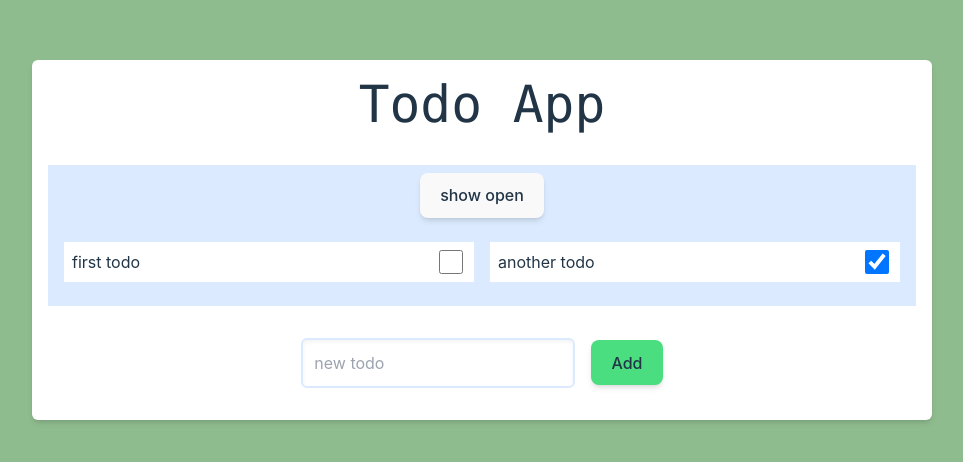
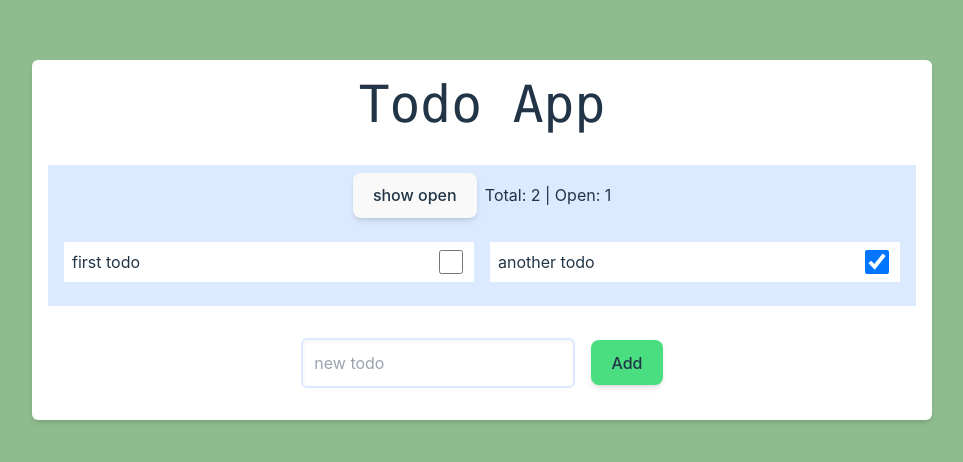
Before and after one commit to FrankBerlin/Practice, a React (Vite) app in the folder frank-to-do/: page / in a window 1280 px wide. Shown: the part 160-622 px from the top of the page, without its empty margins (158-1121 px from the left). Built offline with nearby package versions, Linux system fonts and the light colour scheme.

Commit message:
add todo counter as component

```diff
--- a/frank-to-do/src/App.jsx
+++ b/frank-to-do/src/App.jsx
@@ -1,4 +1,5 @@
 import { useState } from 'react'
+import Counter from './Counter';
 import './App.css'
 
 function App() {
@@ -35,6 +36,7 @@ function App() {
         <h1 className='pb-8 block text-grey-800 font-mono'>Todo App</h1>
         <div className='p-2 flex flex-row gap-2 justify-center bg-blue-100'>
           <label><button className='shadow-md' onClick={toggleOpen}>{showOpen ? 'show all' : 'show open'}</button></label>
+          <Counter todos={todos} />
         </div>
         <div className='p-2 flex bg-blue-100'>
           <div id="todolist" className='w-full grid grid-cols-1 md:grid-cols-2 p-2 gap-4'>
--- /dev/null
+++ b/frank-to-do/src/Counter.jsx
@@ -0,0 +1,16 @@
+import PropTypes from 'prop-types';
+
+const Counter = ({ todos }) => {
+
+    return (
+        <div className="flex items-center">
+            Total: {todos.length} | Open: {todos.filter((todo) => !todo.done).length}
+        </div>
+    );
+};
+
+Counter.propTypes = {
+    todos: PropTypes.array.isRequired,
+};
+
+export default Counter;
```
